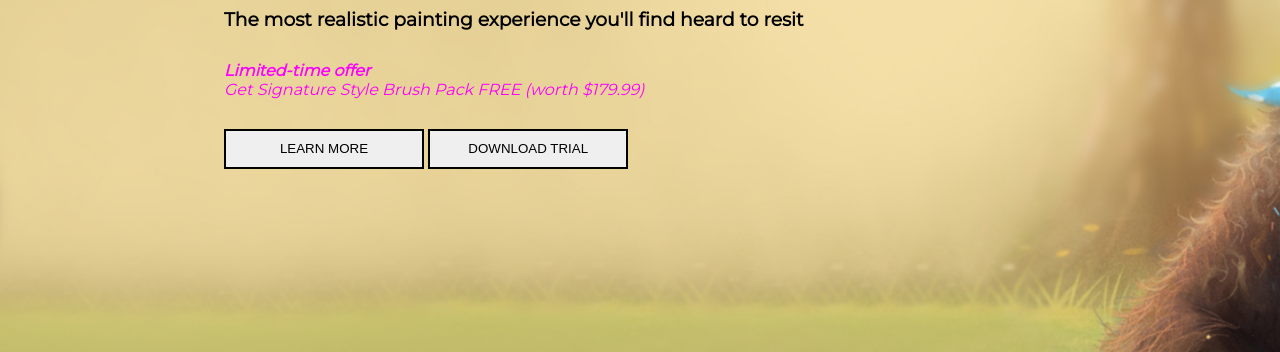
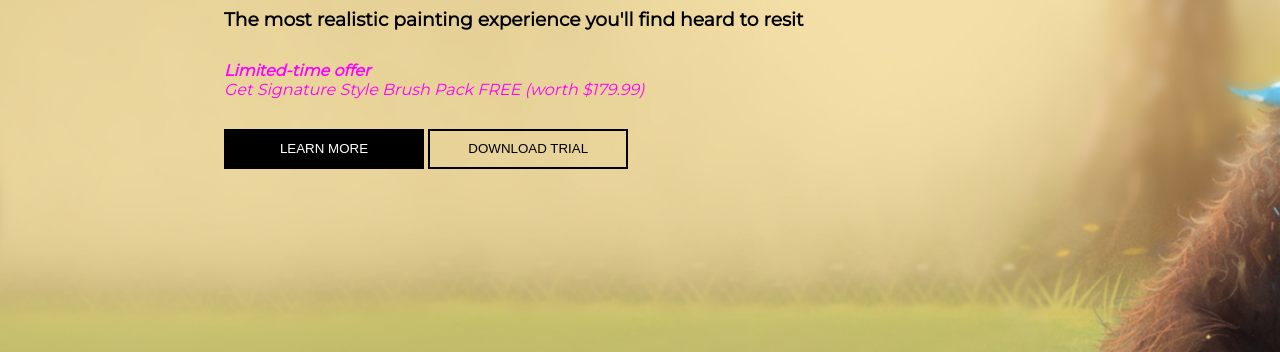
Before and after one commit to templarec/sass-painter, a website: page index.html in a window 1280 px wide. Shown: the part 429-781 px from the top of the page. Drawn offline with nearby package versions, Linux system fonts and the light colour scheme.

Commit message:
Esercizio completato + bonus

```diff
--- a/assets/css/master.css
+++ b/assets/css/master.css
@@ -226,11 +226,11 @@ section, main, footer {
   height: 40px;
   outline: none;
 }
-#jumbo .container #learn-more {
+#jumbo .container .learn-more {
   background-color: #000;
   color: #fff;
 }
-#jumbo .container #dld-trial {
+#jumbo .container .dld-trial {
   background-color: transparent;
   color: #000;
 }
```
